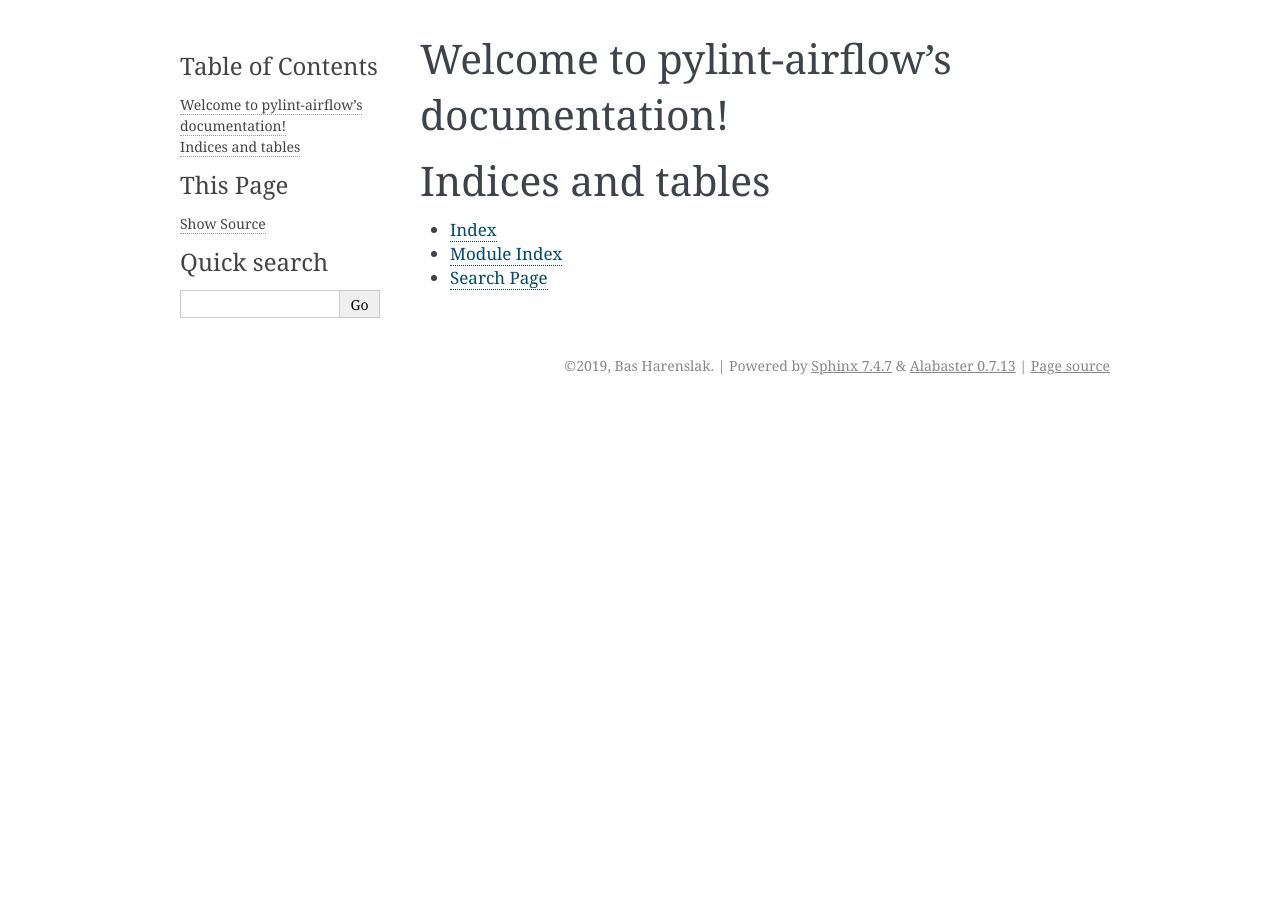
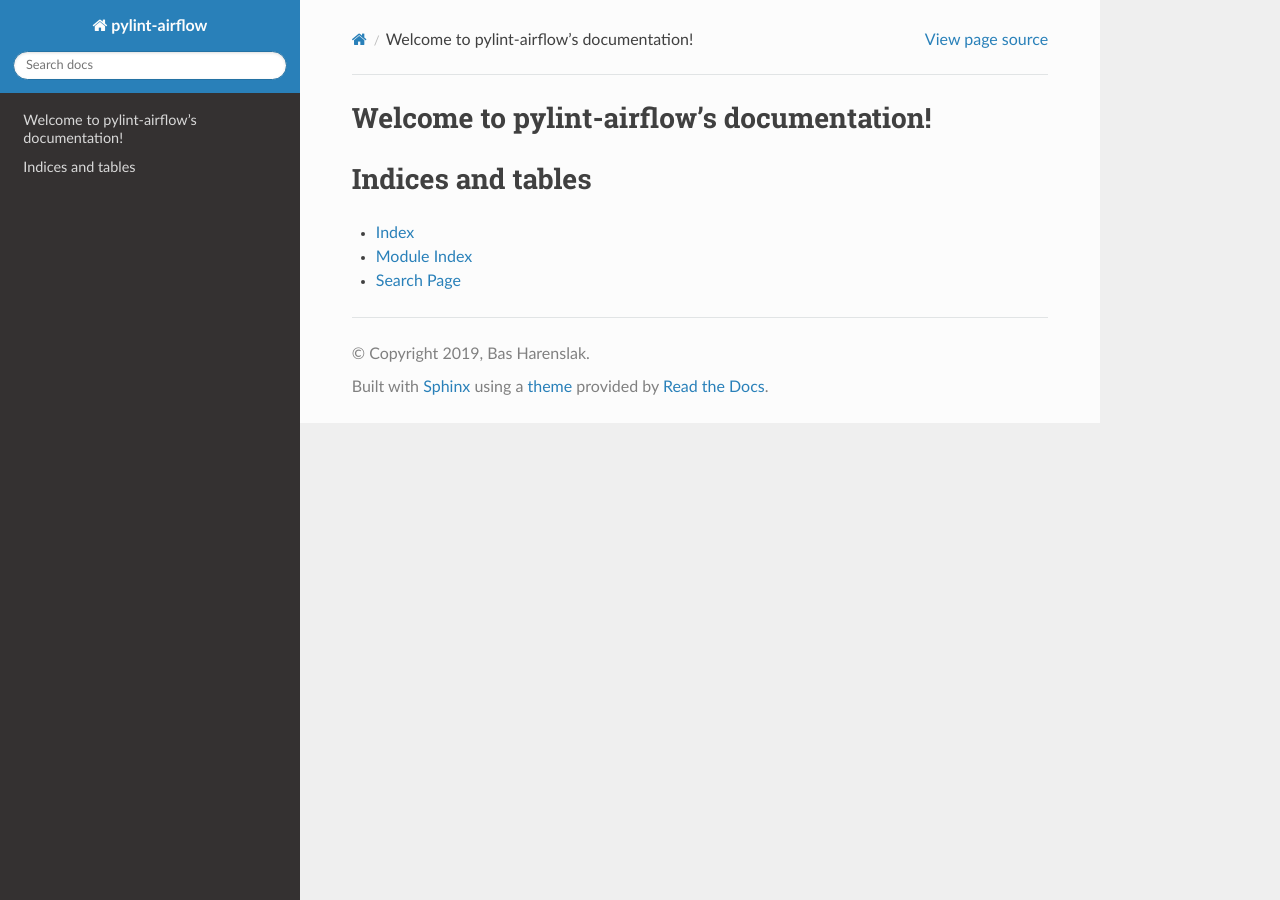
Before and after one commit to BasPH/pylint-airflow, a Sphinx documentation site: the page built from docs/index.rst, in a window 1280 px wide. Built offline with Sphinx 7.4.7 and the Read the Docs theme 2.0.0, drawn with Linux system fonts in a browser that asks for light colours.

Commit message:
Use sphinx-rtd-theme for readthedocs

```diff
--- a/docs/conf.py
+++ b/docs/conf.py
@@ -51,7 +51,7 @@ exclude_patterns = ["_build", "Thumbs.db", ".DS_Store"]
 # The theme to use for HTML and HTML Help pages.  See the documentation for
 # a list of builtin themes.
 #
-html_theme = "alabaster"
+html_theme = "sphinx_rtd_theme"
 
 # Add any paths that contain custom static files (such as style sheets) here,
 # relative to this directory. They are copied after the builtin static files,
--- a/requirements.txt
+++ b/requirements.txt
@@ -4,3 +4,4 @@ pytest~=4.3
 pytest-mock==1.10.1
 pytest-helpers-namespace==2019.1.8
 Sphinx~=2.0.0
+sphinx-rtd-theme~=0.4.3
```
